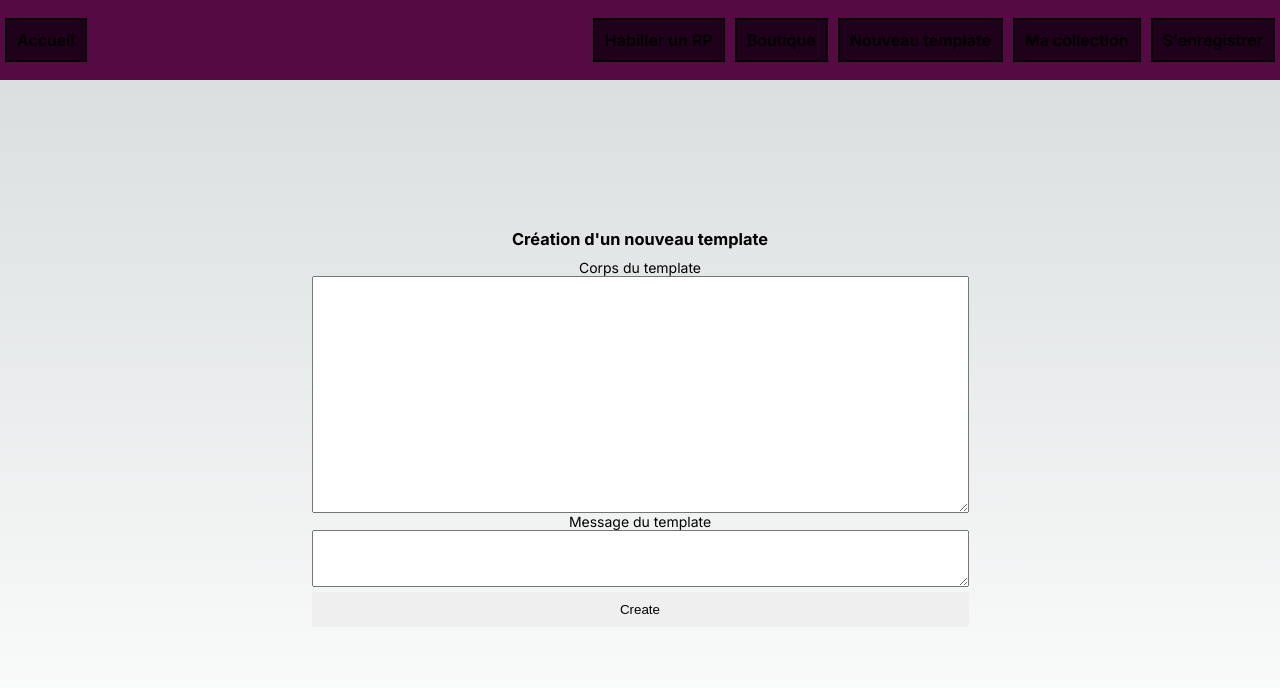
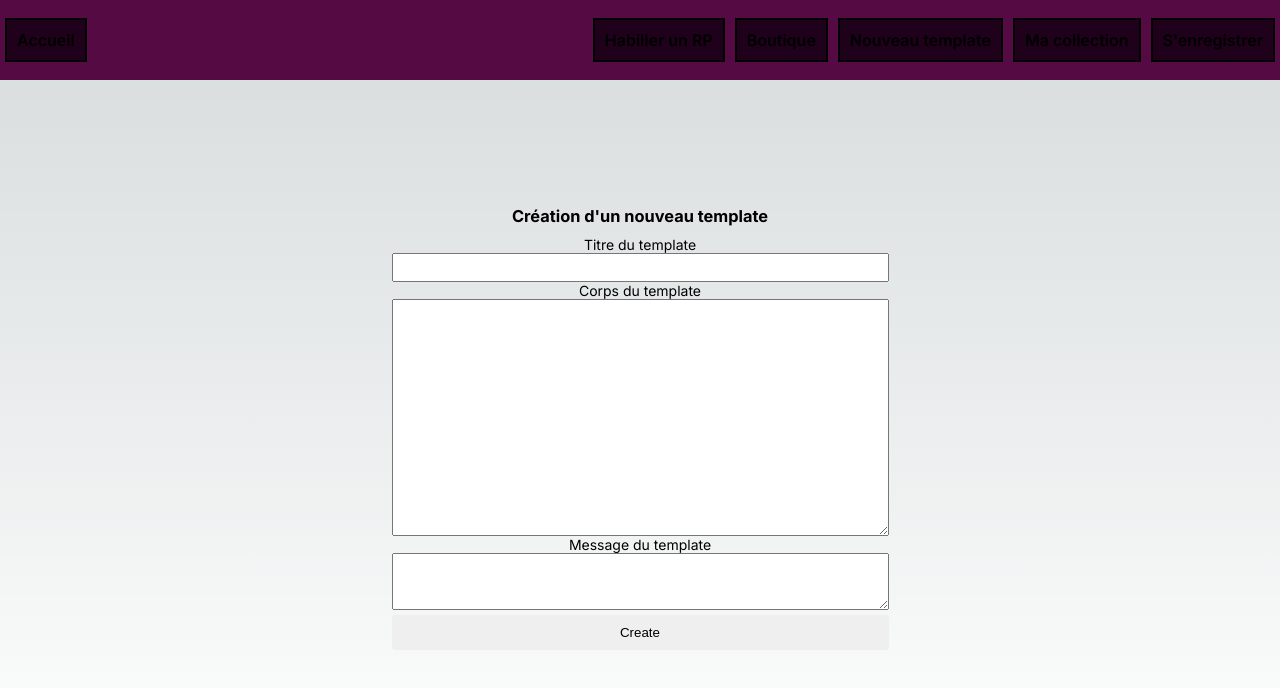
Before and after one commit to AmaurySemery/template_maker_RP, a Next.js app: page /newtemplate in a window 1280 px wide. Shown: the top 688 px of the page. Built offline with nearby package versions, Linux system fonts and the light colour scheme.

Commit message:
Mise en forme du titre

```diff
--- a/app/components/NewTemplateForm.jsx
+++ b/app/components/NewTemplateForm.jsx
@@ -3,6 +3,7 @@
 import { useState } from "react";
 
 export default function Form({ formTitle, addTemplate }) {
+  const [templateTitle, setTemplateTitle] = useState("");
   const [templateBody, setTemplateBody] = useState("");
   const [templateMessage, setTemplateMessage] = useState("");
 
@@ -10,7 +11,7 @@ export default function Form({ formTitle, addTemplate }) {
     e.preventDefault();
 
     const URL = "http://localhost:3000/api/collection";
-    const data = { body: templateBody, message: templateMessage };
+    const data = { title: templateTitle, body: templateBody, message: templateMessage };
     const options = {
       method: "POST",
       headers: {
@@ -28,11 +29,18 @@ export default function Form({ formTitle, addTemplate }) {
     <div className="form-container">
       <h3 className="form-header">{formTitle}</h3>
       <form className="form" onSubmit={handleSubmit}>
+      <label htmlFor="title">Titre du template</label>
+        <input
+          type="text"
+          id="title"
+          value={templateTitle}
+          onInput={(e) => setTemplateTitle(e.target.value)}
+        />
         <label htmlFor="body">Corps du template</label>
         <textarea
           name="message"
           id="body"
-          cols="80"
+          cols="60"
           rows="15"
           value={templateBody}
           onInput={(e) => setTemplateBody(e.target.value)}
@@ -42,7 +50,7 @@ export default function Form({ formTitle, addTemplate }) {
         <textarea
           name="message"
           id="message"
-          cols="80"
+          cols="60"
           rows="3"
           value={templateMessage}
           onInput={(e) => setTemplateMessage(e.target.value)}
--- a/app/components/Template.jsx
+++ b/app/components/Template.jsx
@@ -5,7 +5,7 @@ export default function Template({ data }) {
   // console.log(data)
   return (
     <div className={styles.collection} key={id}>
-      <div>{title}</div>
+      <div className={styles["collection-title"]}>{title}</div>
       <div>{body}</div>
       <div>{message}</div>
     </div>
```
